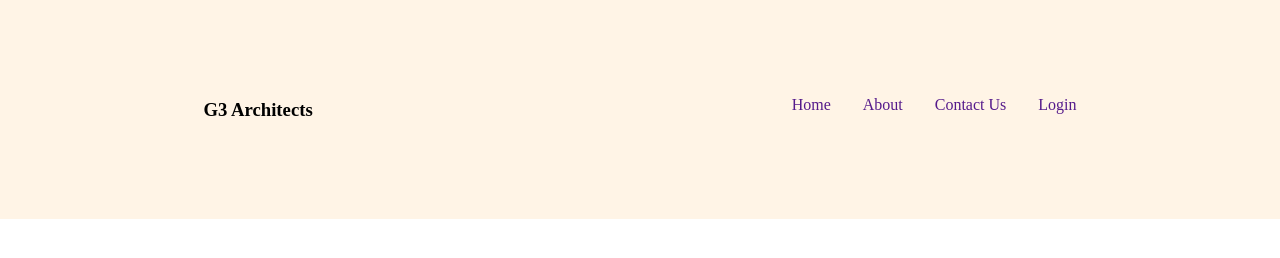
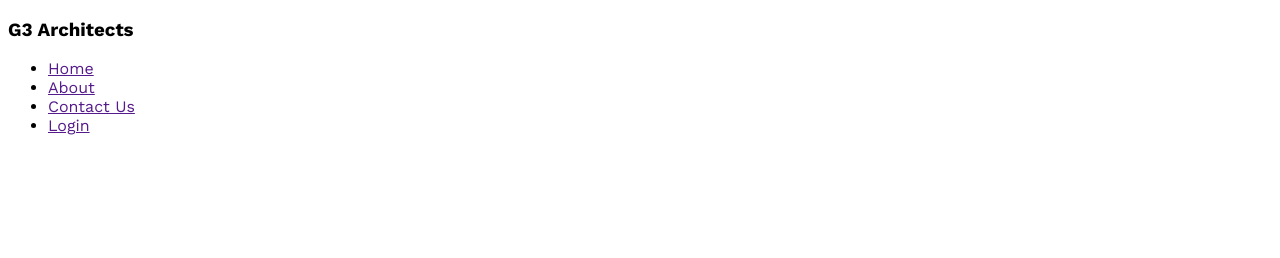
Before and after one commit to ttrue19841984/g3_architect_website, a plain HTML site: page index.html in a window 1280 px wide. Drawn offline with nearby package versions, Linux system fonts and the light colour scheme.

Commit message:
setup google fonts work sanc

```diff
--- a/index.html
+++ b/index.html
@@ -9,19 +9,13 @@
 <body>
     <header>
         <nav>
-            <div class="nav-container">
-                <div class="logo">
             <h3>G3 Architects</h3>
-                </div>
-                <div class="menus">
             <ul>
                 <li><a href="">Home</a></li>
                 <li><a href="">About</a></li>
                 <li><a href="">Contact Us</a></li>
                 <li><a href="">Login</a></li>
             </ul>
-                </div>
-            </div>
         </nav>
     </header>
     <main>
--- a/styles/style.css
+++ b/styles/style.css
@@ -1,22 +1,5 @@
-body{
-    margin:0;
-    padding:0;
+@import url('https://fonts.googleapis.com/css2?family=Lato:wght@400;700;900&family=Open+Sans:wght@400;700;800&family=Outfit:wght@100;200;300;400;500;600;700;800;900&family=Work+Sans:wght@400;500;600;700;800&display=swap');
+
+*{
+    font-family: 'Work Sans', sans-serif;
 }
-.nav-container{
-    display:flex;
-    justify-content:space-around;
-    background-color:rgba(255, 144, 14, 0.10);
-    padding:5rem 0;
-
-
-}
-.menus > ul{
-    display:flex;
-}
-.menus li{
-    list-style-type:none;
-    margin-left:2rem;
-}
-.menus li a{
-    text-decoration:none;
-}
```
Lines whose indentation alone changed are shown as unchanged.
